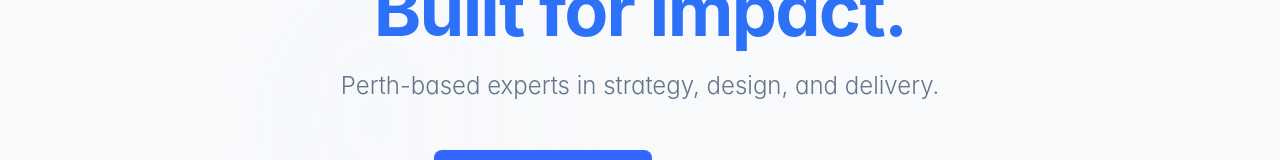
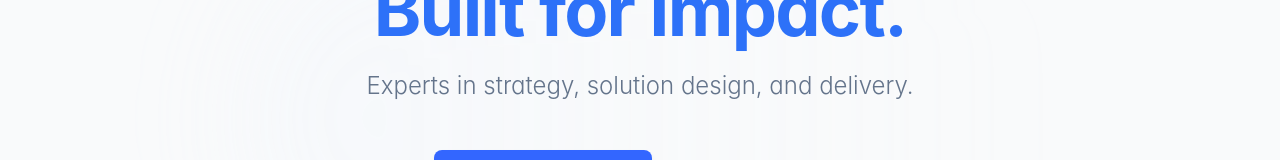
Before and after one commit to protecsolutionsau/Protecweb, a React (Vite) app: page / in a window 1280 px wide. Shown: the part 282-442 px from the top of the page. Built offline with nearby package versions, Linux system fonts and the light colour scheme.

Commit message:
Update hero subtext

```diff
--- a/src/components/Hero.tsx
+++ b/src/components/Hero.tsx
@@ -29,7 +29,7 @@ const Hero = () => {
             </h1>
 
             <p className="text-xl md:text-2xl text-slate-500 font-light max-w-2xl mx-auto">
-              Perth-based experts in strategy, design, and delivery.
+              Experts in strategy, solution design, and delivery.
             </p>
           </div>
 
```
